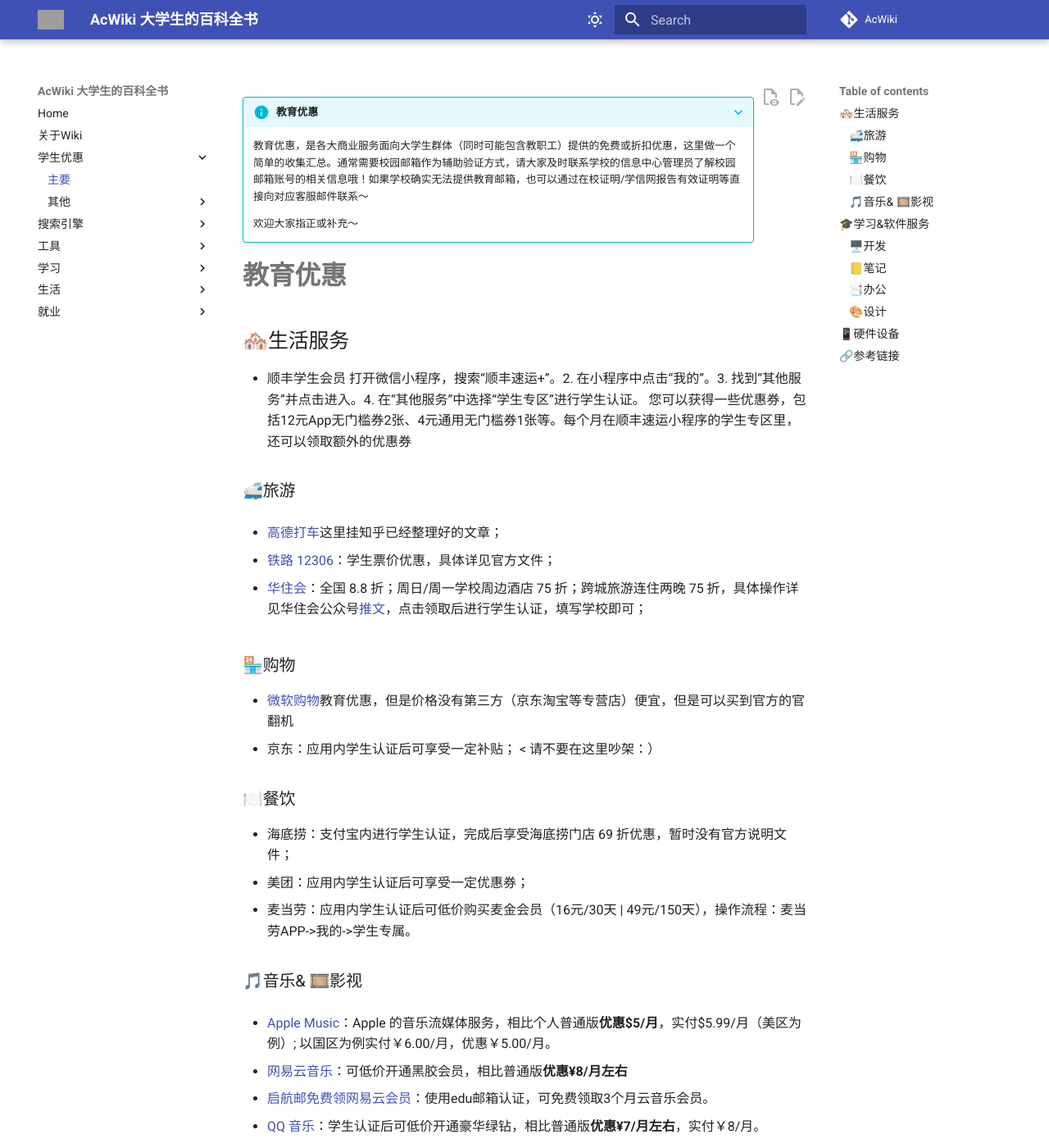
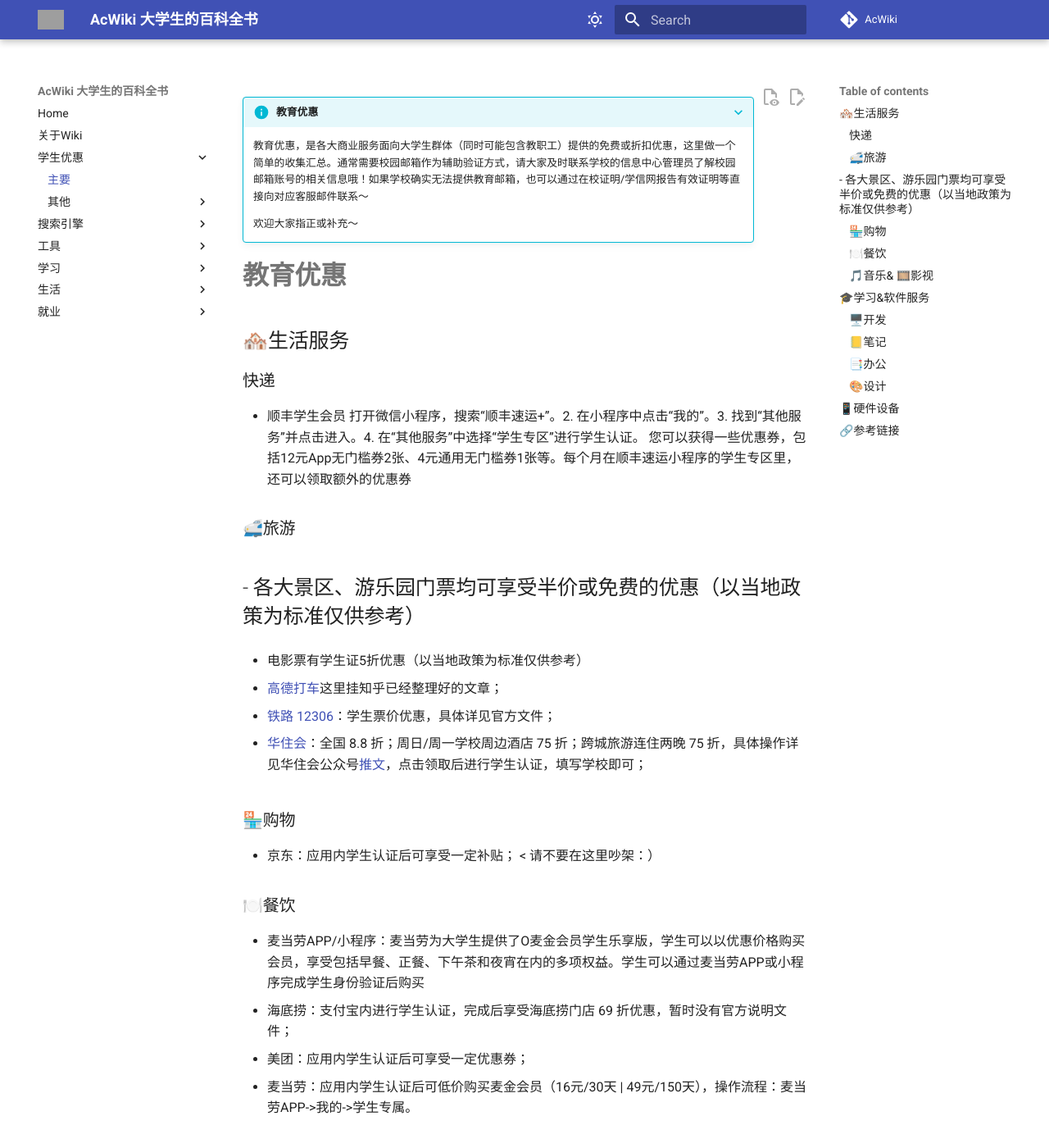
Before and after one commit to ztm0929/Ac-Wiki, an MkDocs documentation site: the page built from docs/01-student-discounts/student-discounts.md, in a window 1280 px wide and 1400 px high. Shown: the whole window at 82% size. Built offline with MkDocs 1.6.1 and Material for MkDocs 9.7.7, drawn with Linux system fonts in a browser that asks for light colours; comment, search, counter and statistics services are not loaded; some of the changed text lies outside the part shown; grey boxes are pictures that could not be loaded.

Commit message:
Update student-discounts.md
Signed-off-by: flash <65298061+flash555588@users.noreply.github.com>

```diff
--- a/docs/01-student-discounts/student-discounts.md
+++ b/docs/01-student-discounts/student-discounts.md
@@ -8,10 +8,16 @@
 
 ## 🏘️生活服务
 
+### 快递
+
 - 顺丰学生会员 打开微信小程序，搜索“顺丰速运+”。2. 在小程序中点击“我的”。3. 找到“其他服务”并点击进入。4. 在“其他服务”中选择“学生专区”进行学生认证。
   您可以获得一些优惠券，包括12元App无门槛券2张、4元通用无门槛券1张等。每个月在顺丰速运小程序的学生专区里，还可以领取额外的优惠券
 
 ### 🚅旅游
+
+- 各大景区、游乐园门票均可享受半价或免费的优惠（以当地政策为标准仅供参考）
+-
+- 电影票有学生证5折优惠（以当地政策为标准仅供参考）
 
 - [高德打车](https://zhuanlan.zhihu.com/p/646927405)这里挂知乎已经整理好的文章；
 
@@ -21,12 +27,12 @@
 
 ### 🏪购物
 
-- [微软购物](https://www.microsoftstore.com.cn/student)教育优惠，但是价格没有第三方（京东淘宝等专营店）便宜，但是可以买到官方的官翻机
+
 - 京东：应用内学生认证后可享受一定补贴；
   < 请不要在这里吵架：）
 
 ### 🍽️餐饮
-
+- 麦当劳APP/小程序：麦当劳为大学生提供了O麦金会员学生乐享版，学生可以以优惠价格购买会员，享受包括早餐、正餐、下午茶和夜宵在内的多项权益。学生可以通过麦当劳APP或小程序完成学生身份验证后购买
 - 海底捞：支付宝内进行学生认证，完成后享受海底捞门店 69 折优惠，暂时没有官方说明文件；
 - 美团：应用内学生认证后可享受一定优惠券；
 - 麦当劳：应用内学生认证后可低价购买麦金会员（16元/30天 | 49元/150天），操作流程：麦当劳APP->我的->学生专属。
@@ -80,8 +86,8 @@
 _共计节省约￥400/月_
 
 ## 📱硬件设备
-
-- [Apple 相关](https://www.apple.com/education/)：[UNiDAYS](https://www.myunidays.com/)认证通过后即可作为学生身份访问[教育商店](https://www.apple.com.cn/cn-edu/shop)，优惠价格约￥800 或更多，以具体规格型号为准；
+- [微软购物](https://www.microsoftstore.com.cn/student).微软部分产品9折，但是价格没有第三方（京东淘宝等专营店）便宜，但是可以买到官方的官翻机
+- [Apple 相关](https://www.apple.com/education/)：[UNiDAYS](https://www.myunidays.com/)认证通过后即可作为学生身份访问[教育商店](https://www.apple.com.cn/cn-edu/shop)，优惠价格约￥800 或更多，以具体规格型号为准；.苹果惠大促除iPhone外的大部分设备优惠，Music 和 Pro APP 优惠，暑假末返校季还会有学生优销。
 
 ## 🔗参考链接
 
```
